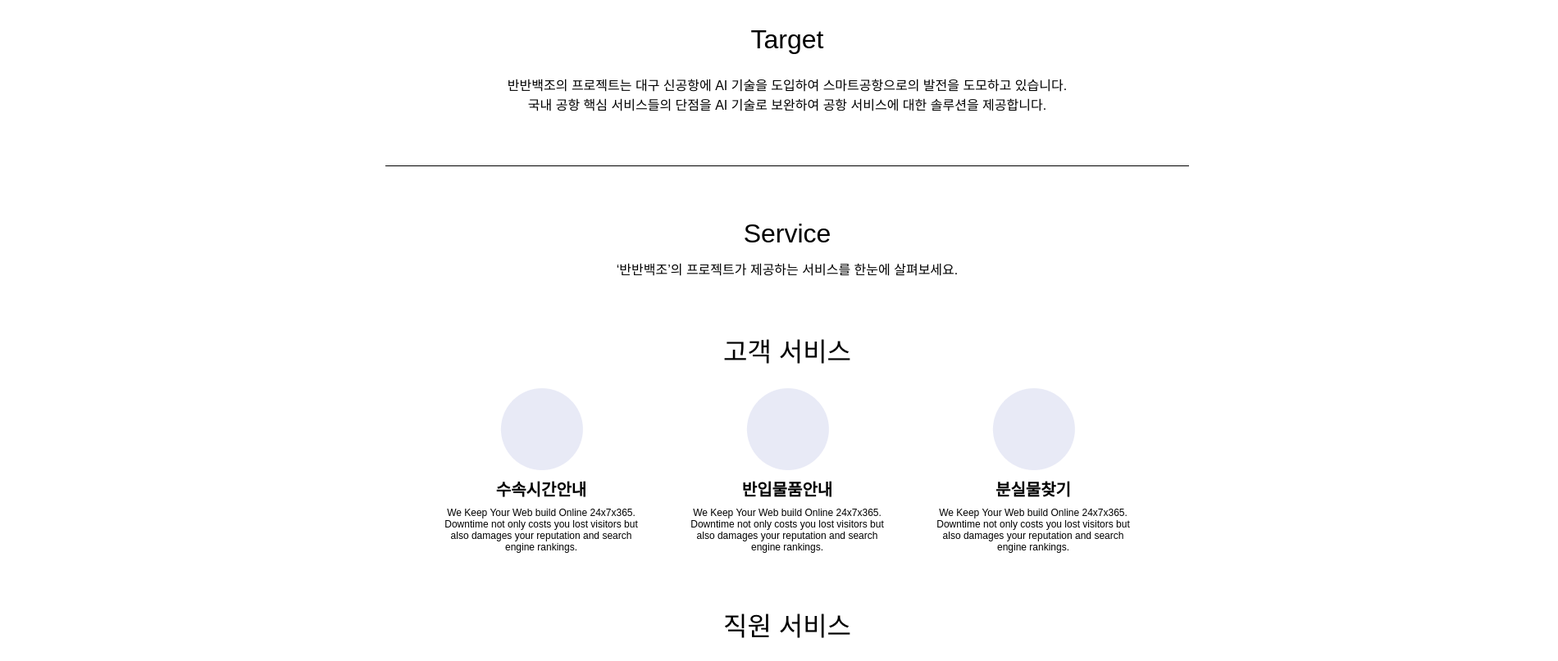
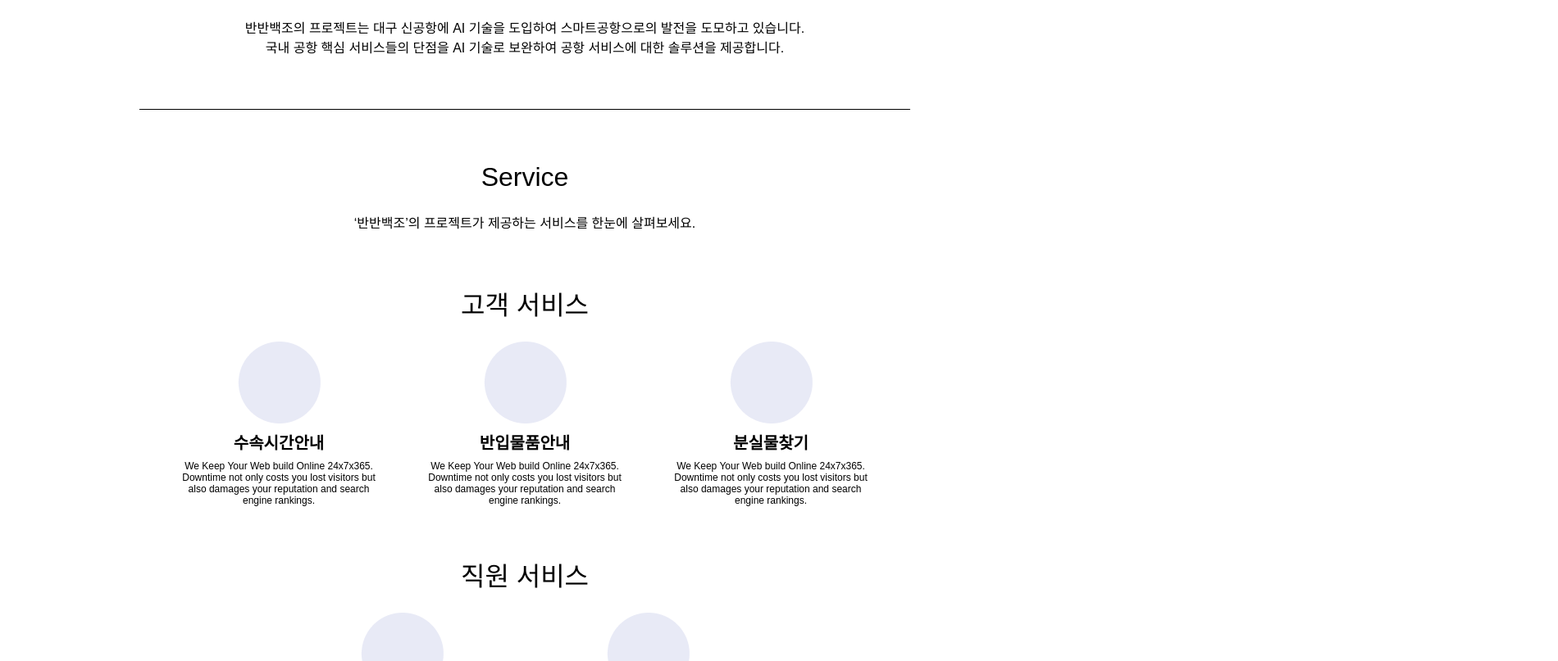
Before and after one commit to TAK6337/frontend, a React (Create React App) app in the folder frontend/: page /ServiceIntro in a window 1280 px wide. Shown: the part 160-967 px from the top of the page at 82% size, 1900 px wide, since content can reach past the window. Built offline with nearby package versions, Linux system fonts and the light colour scheme.

Commit message:
ServiceIntro
사이즈 조절

```diff
--- a/frontend/src/styles/NavigationBar.css
+++ b/frontend/src/styles/NavigationBar.css
@@ -1,3 +1,52 @@
+/*.home-navi {*/
+/*    background: #ffffff;*/
+/*    width: 100%;*/
+/*    height: 80px;*/
+/*    position: fixed;*/
+/*    top: 0;*/
+/*    left: 0;*/
+/*    box-shadow: 0px 2px 15px 0px rgba(0, 0, 0, 0.15);*/
+/*    overflow: hidden;*/
+/*    display: flex;*/
+/*    justify-content: center; !* 가운데 정렬 *!*/
+/*    align-items: center;*/
+/*    transition: top 0.3s ease;*/
+/*    padding: 0 20px;*/
+/*    z-index: 1000;*/
+/*}*/
+
+/*.home-left-side {*/
+/*    display: flex;*/
+/*    gap: 20px;*/
+/*    align-items: center;*/
+/*    flex: 1; !* 왼쪽 공간을 최대한 확보 *!*/
+/*}*/
+
+/*.home-right-side {*/
+/*    display: flex;*/
+/*    gap: 15px;*/
+/*    align-items: center;*/
+/*    flex: 1; !* 오른쪽 공간을 최대한 확보 *!*/
+/*    justify-content: flex-end; !* 오른쪽 정렬 *!*/
+/*}*/
+
+/*.home-left-side-text, .home-right-side-text {*/
+/*    color: #000000;*/
+/*    text-align: left;*/
+/*    font-family: "NotoSans-DisplayLight", sans-serif;*/
+/*    font-size: 16px;*/
+/*    font-weight: 400;*/
+/*    padding: 12px 20px;*/
+/*    border: none;*/
+/*    text-decoration: none;*/
+/*    transition: background-color 0.3s, color 0.3s;*/
+/*    cursor: pointer;*/
+/*}*/
+/*.home-left-side-text:hover, .home-right-side-text:hover {*/
+/*    background-color: #000000; !* 배경색을 검은색으로 변경 *!*/
+/*    color: #ffffff; !* 글자색을 흰색으로 변경 *!*/
+/*}*/
+
 .home-navi {
     background: #ffffff;
     width: 100%;
@@ -56,6 +105,121 @@
     transform: translateX(-50%);
 }
 
+/* 미디어 쿼리 추가 */
+
+/* iPhone SE (320px) */
+@media (max-width: 320px) {
+    .home-navi {
+        height: 60px;
+        padding: 0 10px;
+    }
+
+    .home-left-side-text, .home-right-side-text {
+        font-size: 12px;
+        padding: 8px 10px;
+    }
+}
+
+/* iPhone 14 Pro Max (430px) */
+@media (max-width: 430px) {
+    .home-navi {
+        height: 70px;
+        padding: 0 15px;
+    }
+
+    .home-left-side-text, .home-right-side-text {
+        font-size: 14px;
+        padding: 10px 15px;
+    }
+}
+
+/* iPhone 12 Pro (390px) */
+@media (max-width: 390px) {
+    .home-navi {
+        height: 70px;
+        padding: 0 15px;
+    }
+
+    .home-left-side-text, .home-right-side-text {
+        font-size: 14px;
+        padding: 10px 15px;
+    }
+}
+
+/* Samsung Galaxy S20 Ultra (320px) */
+@media (max-width: 320px) {
+    .home-navi {
+        height: 60px;
+        padding: 0 10px;
+    }
+
+    .home-left-side-text, .home-right-side-text {
+        font-size: 12px;
+        padding: 8px 10px;
+    }
+}
+
+/* Samsung Galaxy S8+ (360px) */
+@media (max-width: 360px) {
+    .home-navi {
+        height: 65px;
+        padding: 0 12px;
+    }
+
+    .home-left-side-text, .home-right-side-text {
+        font-size: 13px;
+        padding: 9px 12px;
+    }
+}
+
+/* iPad Pro (1024px) */
+@media (max-width: 1024px) {
+    .home-navi {
+        height: 80px;
+        padding: 0 20px;
+    }
+
+    .home-left-side-text, .home-right-side-text {
+        font-size: 16px;
+        padding: 12px 20px;
+    }
+}
+
+/* Galaxy Z Fold 5 (unfolded, 1812px) */
+@media (max-width: 1812px) {
+    .home-navi {
+        height: 80px;
+        padding: 0 20px;
+    }
+
+    .home-left-side-text, .home-right-side-text {
+        font-size: 16px;
+        padding: 12px 20px;
+    }
+}
+
+/* Galaxy Z Fold 5 (folded, 832px) */
+@media (max-width: 832px) {
+    .home-navi {
+        height: 80px;
+        padding: 0 20px;
+    }
+
+    .home-left-side-text, .home-right-side-text {
+        font-size: 14px;
+        padding: 10px 15px;
+    }
+}
+
+.home-main-logo {
+    width: 170px;
+    height: auto;
+    object-fit: contain;
+    position: absolute;
+    left: 50%;
+    transform: translateX(-50%);
+}
+
 @media (max-width: 768px) {
     .home-navi {
         height: auto; /* Height will adjust automatically */
--- a/frontend/src/styles/ServiceIntro.css
+++ b/frontend/src/styles/ServiceIntro.css
@@ -1,17 +1,21 @@
 .serviceintro-div,
-
 .serviceintro-div * {
     box-sizing: border-box;
 }
+
 .serviceintro-div {
     background: #ffffff;
-    width : 1900px;
-    height: 1300px;
+    width: 100%;
+    max-width: 1900px;
+    height: 100%;
     position: relative;
-    overflow-x: auto;
-    overflow-y: hidden;
+    overflow-x: hidden;
+    overflow-y: auto;
     margin: 0 auto; /* 중앙 정렬 */
     display: flex;
+    flex-direction: column; /* 세로 정렬 */
+    align-items: center; /* 중앙 정렬 */
+    padding: 100px 20px 20px; /* 상단에 100px 마진 추가 */
 }
 
 .serviceintro-main-content {
@@ -20,161 +24,105 @@
     gap: 64px;
     align-items: center;
     justify-content: flex-start;
-    width: 980px;
-    position: absolute;
-    left: 470px;
-    top: 190px;
+    width: 100%;
+    max-width: 980px;
+    padding: 20px;
 }
-.serviceintro-up {
-    display: flex;
-    flex-direction: column;
-    gap: 64px;
-    align-items: center;
-    justify-content: flex-start;
-    align-self: stretch;
-    flex-shrink: 0;
-    position: relative;
-}
-.serviceintro-title-explain {
-    display: flex;
-    flex-direction: column;
-    gap: 24px;
-    align-items: center;
-    justify-content: flex-start;
-    flex-shrink: 0;
-    max-width: 1000px;
-    position: relative;
-}
-.serviceintro-title {
-    color: #000000;
-    text-align: center;
-    font-family: "NotoSans-DisplayRegular", sans-serif;
-    font-size: 32px;
-    font-weight: 400;
-    position: relative;
-    align-self: stretch;
-}
-.serviceintro-explain {
-    color: #000000;
-    text-align: center;
-    font-family: "NotoSans-DisplayExtraLight", sans-serif;
-    font-size: 16px;
-    font-weight: 400;
-    position: relative;
-    align-self: stretch;
-    white-space: nowrap;
-}
-.serviceintro-content-divide {
-    margin-top: -1px;
-    border-style: solid;
-    border-color: #000000;
-    border-width: 1px 0 0 0;
-    align-self: stretch;
-    flex-shrink: 0;
-    height: 0px;
-    position: relative;
-}
+
+.serviceintro-up,
 .serviceintro-bottom {
     display: flex;
     flex-direction: column;
     gap: 64px;
     align-items: center;
     justify-content: flex-start;
-    flex-shrink: 0;
-    width: 852px;
-    position: relative;
+    width: 100%;
 }
+
+.serviceintro-title-explain,
 .serviceintro-bottom-text {
     display: flex;
     flex-direction: column;
-    gap: 12px;
+    gap: 24px;
     align-items: center;
     justify-content: flex-start;
-    flex-shrink: 0;
-    width: 686px;
-    position: relative;
+    max-width: 1000px;
 }
-.serviceintro-bottom-title {
+
+.serviceintro-title,
+.serviceintro-bottom-title,
+.serviceintro-bottom-3-part-title,
+.serviceintro-bottom-2-part-title {
     color: #000000;
     text-align: center;
     font-family: "NotoSans-DisplayRegular", sans-serif;
     font-size: 32px;
     font-weight: 400;
-    position: relative;
-    align-self: stretch;
 }
-.serviceintro-bottom-explain {
+
+.serviceintro-explain,
+.serviceintro-bottom-explain,
+.serviceintro-content-explain {
     color: #000000;
     text-align: center;
     font-family: "NotoSans-DisplayExtraLight", sans-serif;
     font-size: 16px;
     font-weight: 400;
-    position: relative;
-    align-self: stretch;
 }
-.serviceintro-bottom-content {
-    display: flex;
-    flex-direction: column;
-    gap: 64px;
-    align-items: center;
-    justify-content: center;
-    align-self: stretch;
-    flex-shrink: 0;
-    position: relative;
+
+.serviceintro-content-divide {
+    border-top: 1px solid #000000;
+    width: 100%;
 }
-.serviceintro-bottom-3-part {
+
+.serviceintro-bottom-3-part,
+.serviceintro-bottom-2-part {
     display: flex;
     flex-direction: column;
     gap: 24px;
-    align-items: center;
+    align-items: center; /* 중앙 정렬로 수정 */
     justify-content: flex-start;
-    flex-shrink: 0;
-    width: 852px;
-    position: relative;
+    width: 100%;
+    max-width: 852px;
 }
-.serviceintro-bottom-3-part-title {
-    color: #000000;
-    text-align: center;
-    font-family: "Inter-Regular", sans-serif;
-    font-size: 32px;
-    font-weight: 400;
-    position: relative;
-    align-self: stretch;
+
+.serviceintro-bottom-3-part {
+    margin-bottom: 60px; /* 아래에 간격 추가 */
 }
-.serviceintro-bottom-3-part-content {
+
+.serviceintro-bottom-3-part-content,
+.serviceintro-bottom-2-part-content {
     display: flex;
-    flex-direction: row;
     gap: 48px;
-    align-items: center;
-    justify-content: flex-start;
-    align-self: stretch;
-    flex-shrink: 0;
-    position: relative;
+    justify-content: center; /* 중앙 정렬로 수정 */
+    width: 100%;
 }
+
 .serviceintro-content-container {
     display: flex;
     flex-direction: column;
     gap: 8px;
     align-items: center;
     justify-content: flex-start;
-    flex-shrink: 0;
-    position: relative;
 }
-.serviceintro-image-icon {
-    flex-shrink: 0;
+
+.serviceintro-image-icon,
+.serviceintro-image-icon2,
+.serviceintro-image-icon3,
+.serviceintro-image-icon4,
+.serviceintro-image-icon5 {
     width: 101px;
     height: 100px;
-    position: relative;
-    overflow: visible;
 }
+
 .serviceintro-content-title {
     color: #000000;
     text-align: center;
     font-family: "NotoSans-Bold", sans-serif;
     font-size: 20px;
     font-weight: 700;
-    position: relative;
 }
+
 .serviceintro-content-explain {
     color: #000000;
     text-align: center;
@@ -184,16 +132,48 @@
     position: relative;
     width: 252px;
 }
+
 .serviceintro-bottom-2-part {
     display: flex;
     flex-direction: column;
     gap: 24px;
-    align-items: center;
+    align-items: center; /* 중앙 정렬로 수정 */
     justify-content: flex-start;
     flex-shrink: 0;
-    width: 552px;
+    width: 100%; /* 수정 */
     position: relative;
+    max-width: 552px; /* 추가 */
+    margin: 0 auto; /* 중앙 정렬을 위한 margin 추가 */
 }
+
+@media (max-width: 1200px) {
+    .serviceintro-main-content {
+        padding: 10px;
+    }
+}
+
+@media (max-width: 768px) {
+    .serviceintro-main-content,
+    .serviceintro-bottom-3-part-content,
+    .serviceintro-bottom-2-part-content {
+        flex-direction: column;
+        gap: 32px;
+    }
+
+    .serviceintro-title,
+    .serviceintro-bottom-title,
+    .serviceintro-bottom-3-part-title,
+    .serviceintro-bottom-2-part-title {
+        font-size: 24px;
+    }
+
+    .serviceintro-explain,
+    .serviceintro-bottom-explain,
+    .serviceintro-content-explain {
+        font-size: 14px;
+    }
+}
+
 .serviceintro-bottom-2-part-title {
     color: #000000;
     text-align: center;
@@ -203,13 +183,29 @@
     position: relative;
     align-self: stretch;
 }
+
 .serviceintro-bottom-2-part-content {
     display: flex;
     flex-direction: row;
     gap: 48px;
-    align-items: center;
-    justify-content: flex-start;
+    align-items: center; /* 중앙 정렬로 수정 */
+    justify-content: center; /* 중앙 정렬 추가 */
     align-self: stretch;
     flex-shrink: 0;
     position: relative;
 }
+
+@media (max-width: 576px) {
+    .serviceintro-title,
+    .serviceintro-bottom-title,
+    .serviceintro-bottom-3-part-title,
+    .serviceintro-bottom-2-part-title {
+        font-size: 20px;
+    }
+
+    .serviceintro-explain,
+    .serviceintro-bottom-explain,
+    .serviceintro-content-explain {
+        font-size: 12px;
+    }
+}
```
